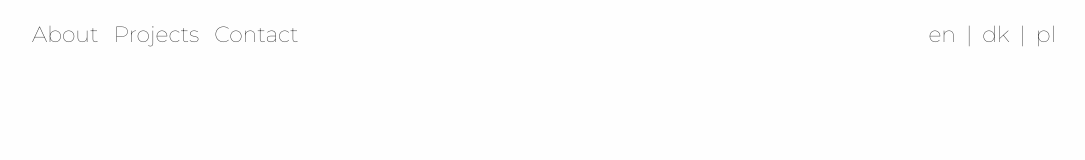
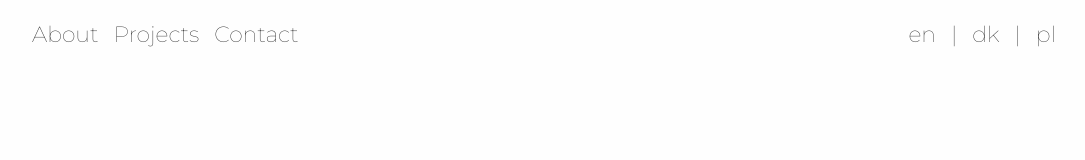
Before and after one commit to w-gluza/portfolio, a React (Create React App) app: page / in a window 1280 px wide. Shown: the top 160 px of the page, without its empty margins (96-1181 px from the left). Built offline with nearby package versions, Linux system fonts and the light colour scheme; what i18next-xhr-backend would draw is missing.

Commit message:
nav fixed

```diff
--- a/src/components/Nav/Nav.js
+++ b/src/components/Nav/Nav.js
@@ -22,7 +22,11 @@ class Nav extends Component {
 
   render() {
     return (
-      <nav className={this.state.isOpen ? 'mobileNav' : 'navDesktop'}>
+      <nav
+        className={
+          this.state.isOpen ? 'nav__toggle--open' : 'nav__toggle--closed'
+        }
+      >
         <NavMainItems isOpen={this.state.isOpen} toggleMenu={this.toggleMenu} />
         <NavLangItems isOpen={this.state.isOpen} />
         <Burger
--- a/src/components/Nav/Nav.scss
+++ b/src/components/Nav/Nav.scss
@@ -1,17 +1,29 @@
-.navBar {
-  width: 100%;
-  min-height: $navbar-height;
-  z-index: 9;
-}
-.navDesktop {
-  min-height: $navbar-height;
+.nav__toggle--open {
+  display: grid;
+  grid-gap: 10rem;
+  align-content: center;
+  justify-items: center;
+  text-align: center;
+  min-height: 100vh;
+
   @include respond(tab-land) {
+    min-height: $navbar-height;
     display: grid;
-    grid-template-columns: 1fr max-content;
+    grid-template-columns: max-content max-content;
     justify-content: space-between;
     font-size: $font-size-regular;
   }
 }
+.nav__toggle--closed {
+  min-height: $navbar-height;
+  @include respond(tab-land) {
+    display: grid;
+    grid-template-columns: max-content max-content;
+    justify-content: space-between;
+    font-size: $font-size-regular;
+  }
+}
+
 nav ul li button {
   font-size: $font-size-regular;
 }
@@ -38,12 +50,3 @@ ul li {
     overflow: visible;
   }
 }
-.mobileNav {
-  display: grid;
-  grid-gap: 10rem;
-  align-content: center;
-  justify-items: center;
-  text-align: center;
-  height: 100vh;
-  transition: 2s ease;
-}
--- a/src/components/Nav/NavLangItems/NavLangItems.js
+++ b/src/components/Nav/NavLangItems/NavLangItems.js
@@ -6,11 +6,7 @@ class NavLangItems extends Component {
     const { i18n } = this.props;
     return (
       <ul
-        className={
-          this.props.isOpen
-            ? 'NavLangItems__container--mob'
-            : 'NavLangItems__container'
-        }
+        className="nav__visible NavLangItems__toggle--open"
         role="menubar"
         aria-label="Languages Menu"
       >
--- a/src/components/Nav/NavLangItems/NavLangItems.scss
+++ b/src/components/Nav/NavLangItems/NavLangItems.scss
@@ -1,23 +1,15 @@
-.NavLangItems__container {
+.nav__toggle--open .nav__visible {
+  display: inherit;
+}
+.NavLangItems__toggle--open {
+  display: grid;
+  grid-template-columns: repeat(5, max-content);
+  grid-gap: 1.5rem;
+  align-items: end;
   display: none;
   @include respond(tab-land) {
     display: grid;
-    grid-template-columns: repeat(5, max-content);
-    grid-gap: 1rem;
   }
-}
-.NavLangItems__container--mob {
-  display: grid;
-  grid-template-columns: repeat(5, max-content);
-  grid-gap: 1.5rem;
-  z-index: 999;
-  @include respond(tab-land) {
-    display: none;
-  }
-}
-.NavLangItems__container,
-.NavLangItems__container--mob {
-  align-items: end;
 }
 
 .i18n__button__active {
--- a/src/components/Nav/NavMainItems/NavMainItems.js
+++ b/src/components/Nav/NavMainItems/NavMainItems.js
@@ -4,15 +4,7 @@ import { withTranslation } from 'react-i18next';
 class NavMainItems extends Component {
   render() {
     return (
-      <ul
-        className={
-          this.props.isOpen
-            ? 'NavMainItems__container--mob'
-            : 'NavMainItems__container'
-        }
-        role="menubar"
-        aria-label="Sections Menu"
-      >
+      <ul className="nav__visible NavMainItems__toggle--open">
         <li role="none" onClick={this.props.toggleMenu}>
           <a role="menuitem" href="#about">
             {this.props.t('nav.about')}
--- a/src/components/Nav/NavMainItems/NavMainItems.scss
+++ b/src/components/Nav/NavMainItems/NavMainItems.scss
@@ -1,23 +1,17 @@
-.NavMainItems__container {
+.nav__toggle--open .nav__visible {
+  display: inherit;
+}
+.NavMainItems__toggle--open {
+  display: grid;
+  grid-template-rows: repeat(3, max-content);
+  grid-gap: 1.5rem;
+  align-items: end;
+
   display: none;
   @include respond(tab-land) {
     display: grid;
+    grid-template-rows: repeat(1, 1fr);
+
     grid-template-columns: repeat(3, max-content);
-    grid-gap: 1.5rem;
   }
 }
-
-.NavMainItems__container--mob {
-  display: grid;
-  grid-template-rows: repeat(3, max-content);
-  grid-gap: 1.5rem;
-
-  @include respond(tab-land) {
-    display: none;
-  }
-}
-
-.NavMainItems__container,
-.NavMainItems__container--mob {
-  align-items: end;
-}
--- a/src/sass/base.scss
+++ b/src/sass/base.scss
@@ -78,7 +78,8 @@ p {
   }
 }
 
-.navDesktop,
+.nav__toggle--open,
+.nav__toggle--closed,
 header,
 .main {
   padding: 0% 10% 0% 10%;
```
